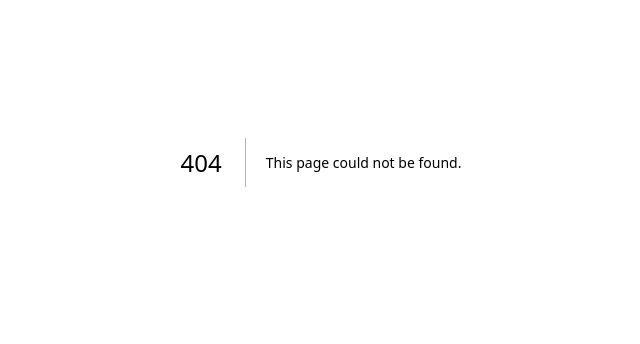
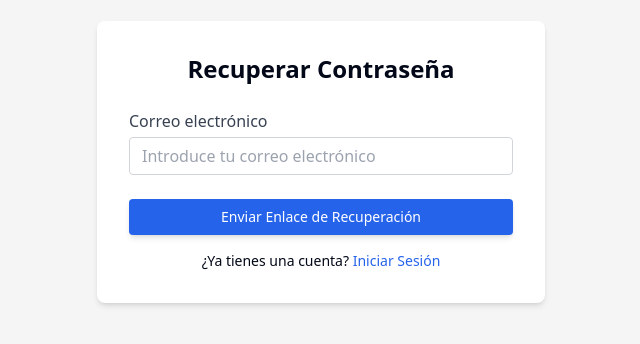
Before and after one commit to WilliamCipriani/talentfinder1, a Next.js app: page /forgot-password in a window 1280 px wide. Before the commit this address had no page. Shown: the part 238-582 px from the top of the page, without its empty margins (319-959 px from the left). Built offline with nearby package versions, Linux system fonts and the light colour scheme.

Commit message:
implementado recuperacion de contraseña

```diff
--- a/src/components/JobCard.jsx
+++ b/src/components/JobCard.jsx
@@ -2,7 +2,8 @@
 
 export default function JobCard({ job }) {
   return (
-    <div className="bg-white shadow-4xl rounded-lg p-6 mx-10 m-4 max-w-sm">
+    <div className="bg-white shadow-lg rounded-lg p-6 m-4 w-[450px] h-[400px] flex flex-col justify-between">
+      <div>
         <div className="flex items-center space-x-3 mb-4">
           <div className="bg-gray-300 rounded-full h-10 w-10 flex-shrink-0"></div>
           <div>
@@ -15,9 +16,10 @@
         <p className="text-gray-800 text-sm mb-2">{job.location}</p>
         <p className="text-gray-600 text-sm mb-4 line-clamp-3">{job.description}</p>
         <p className="text-gray-600 text-xs mb-6">hace {job.daysPosted} días</p>
+      </div>
 
       <Link href={`/inicio/${job.id}`}
-        className="bg-blue-500 hover:bg-blue-700 text-white font-bold py-2 px-4 rounded transition duration-300 text-center block">
+        className="bg-blue-500 hover:bg-blue-700 text-white font-bold py-2 px-4 rounded transition duration-300 text-center block mt-auto">
           Aplicar
       </Link>
     </div>
--- /dev/null
+++ b/src/components/Pagination.jsx
@@ -0,0 +1,21 @@
+export default function Pagination({ jobsPerPage, totalJobs, paginate, currentPage }) {
+    const pageNumbers = [];
+
+    for (let i = 1; i <= Math.ceil(totalJobs / jobsPerPage); i++) {
+      pageNumbers.push(i);
+    }
+
+    return (
+      <nav className="my-4">
+        <ul className="flex justify-center">
+          {pageNumbers.map(number => (
+            <li key={number} className={`mx-1 ${currentPage === number ? 'text-blue-600 font-bold' : ''}`}>
+              <a onClick={() => paginate(number)} href="#" className="px-3 py-1 bg-gray-200 rounded hover:bg-gray-400">
+                {number}
+              </a>
+            </li>
+          ))}
+        </ul>
+      </nav>
+    );
+  }
--- /dev/null
+++ b/src/pages/forgot-password/index.jsx
@@ -0,0 +1,72 @@
+import { useState } from 'react';
+import axios from '../../lib/axios';
+import { useRouter } from 'next/router';
+
+export default function ForgotPassword() {
+  const [email, setEmail] = useState('');
+  const [message, setMessage] = useState('');
+  const [error, setError] = useState('');
+  const [loading, setLoading] = useState(false);
+  const router = useRouter();
+
+  const handleForgotPassword = async (e) => {
+    e.preventDefault();
+    setLoading(true);
+    try {
+      // Realiza la solicitud a la API de recuperación de contraseña
+      const response = await axios.post('/auth/forgot-password', { email });
+      setMessage('Hemos enviado un enlace a tu correo para restablecer tu contraseña.');
+      setError('');
+    } catch (err) {
+      setError('No se pudo enviar el enlace de recuperación. Verifica tu correo electrónico.');
+      console.error('Error al solicitar recuperación de contraseña:', err);
+    } finally {
+      setLoading(false); // Desactivar estado de carga
+    }
+  };
+
+  return (
+    <div className="min-h-screen bg-[#f5f5f5] flex flex-col justify-center items-center">
+      <div className="w-full max-w-md bg-white p-8 rounded-lg shadow-md">
+        <h2 className="text-2xl font-bold mb-6 text-center">Recuperar Contraseña</h2>
+        {message && <p className="mb-4 text-green-500">{message}</p>}
+        {error && <p className="mb-4 text-red-500">{error}</p>}
+        <form onSubmit={handleForgotPassword}>
+          <div className="mb-6">
+            <label htmlFor="email" className="block text-gray-700">Correo electrónico</label>
+            <input
+              type="email"
+              value={email}
+              onChange={(e) => setEmail(e.target.value)}
+              className="mt-1 block w-full rounded border border-gray-300 px-3 py-2 leading-5 outline-none focus:border-blue-500 focus:ring focus:ring-blue-200"
+              id="email"
+              placeholder="Introduce tu correo electrónico"
+              required
+            />
+          </div>
+          <div className="text-center">
+            <button
+              type="submit"
+              className="w-full rounded bg-blue-600 px-4 py-2 text-sm font-medium text-white shadow-md transition duration-150 ease-in-out hover:bg-blue-700 focus:outline-none focus:ring-2 focus:ring-blue-500 focus:ring-offset-2"
+            >
+              {loading ? ( // Mostrar spinner mientras está cargando
+                <div className="flex justify-center items-center">
+                  <div className="animate-spin rounded-full h-5 w-5 border-t-2 border-b-2 border-white"></div>
+                  <span className="ml-2">Cargando...</span>
+                </div>
+              ) : (
+                'Enviar Enlace de Recuperación'
+              )}
+            </button>
+          </div>
+        </form>
+        <p className="mt-4 text-center text-sm">
+          ¿Ya tienes una cuenta?{' '}
+          <a href="/" className="text-blue-600 hover:underline">
+            Iniciar Sesión
+          </a>
+        </p>
+      </div>
+    </div>
+  );
+}
--- a/src/pages/index.jsx
+++ b/src/pages/index.jsx
@@ -84,7 +84,7 @@
                     Recuérdame
                   </label>
                 </div>
-                <Link href="#" className="text-sm text-blue-600 hover:underline">
+                <Link href="/forgot-password" className="text-sm text-blue-600 hover:underline">
                   ¿Olvidaste tu contraseña?
                 </Link>
               </div>
--- a/src/pages/inicio/index.jsx
+++ b/src/pages/inicio/index.jsx
@@ -3,6 +3,7 @@
 import SearchJob from "@/components/SearchJob";
 import JobCard from "@/components/JobCard";
 import Header from "@/components/Header";
+import Pagination from "@/components/Pagination"
 import { useUser } from '@/context/userContext';
 import axios from '../../lib/axios';
 
@@ -15,6 +16,10 @@
   const [error, setError] = useState(null);
   const { user, setUser } = useUser();
 
+  // Paginación
+  const [currentPage, setCurrentPage] = useState(1);
+  const jobsPerPage = 4; // Mostrar 4 trabajos por página
+
   useEffect(() => {
     const userData = localStorage.getItem('user');
     if (userData) {
@@ -23,9 +28,10 @@
 
     const fetchJobs = async () => {
       try {
-        const response = await axios.get('/jobs/jobs'); // Usa tu instancia de Axios
-        setJobs(response.data);
-        setFilteredJobs(response.data);
+        const response = await axios.get('/jobs/jobs');
+        const sortedJobs = response.data.sort((a, b) => new Date(b.created_at) - new Date(a.created_at));
+        setJobs(sortedJobs);
+        setFilteredJobs(sortedJobs);
         setLoading(false);
       } catch (err) {
         setError(err.message);
@@ -40,6 +46,7 @@
     setSearchTerm(term);
     setJobType(type);
     filterJobs(term, type);
+    setCurrentPage(1); // Reiniciar a la primera página cuando se realice una búsqueda
   };
 
   const filterJobs = (term, type) => {
@@ -60,6 +67,14 @@
     setFilteredJobs(filtered);
   };
 
+  // Obtener los trabajos de la página actual
+  const indexOfLastJob = currentPage * jobsPerPage;
+  const indexOfFirstJob = indexOfLastJob - jobsPerPage;
+  const currentJobs = filteredJobs.slice(indexOfFirstJob, indexOfLastJob);
+
+  // Cambiar de página
+  const paginate = (pageNumber) => setCurrentPage(pageNumber);
+
   if (loading) return <p>Cargando trabajos...</p>;
   if (error) return <p>Error al cargar trabajos: {error}</p>;
 
@@ -73,11 +88,20 @@
       />
       <Layout>
         <SearchJob onSearch={handleSearch} />
-        <div className="flex justify-center items-center flex-wrap m-4">
-          {filteredJobs.map((job, index) => (
+        <div className="grid grid-cols-1 md:grid-cols-2 lg:grid-cols-2 xl:grid-cols-2 gap-6 m-4 justify-items-center">
+          {currentJobs.map((job, index) => (
             <JobCard key={index} job={job} jobId={index} />
           ))}
         </div>
+
+        {filteredJobs.length > jobsPerPage && (
+          <Pagination
+            jobsPerPage={jobsPerPage}
+            totalJobs={filteredJobs.length}
+            paginate={paginate}
+            currentPage={currentPage}
+          />
+        )}
       </Layout>
     </>
   );
--- /dev/null
+++ b/src/pages/reset-password/[token].jsx
@@ -0,0 +1,67 @@
+import { useState } from 'react';
+import axios from '../../lib/axios';
+import { useRouter } from 'next/router';
+
+export default function ResetPassword() {
+  const [newPassword, setNewPassword] = useState('');
+  const [message, setMessage] = useState('');
+  const [error, setError] = useState('');
+  const router = useRouter();
+  const [loading, setLoading] = useState(false);
+  const { token } = router.query; // Obtenemos el token de la URL
+
+  const handleResetPassword = async (e) => {
+    e.preventDefault();
+    setLoading(true);
+    try {
+      // Realiza la solicitud a la API para restablecer la contraseña
+      const response = await axios.post(`/auth/reset-password/${token}`, { newPassword });
+      setMessage('Tu contraseña ha sido restablecida exitosamente.');
+      setError('');
+    } catch (err) {
+      setError('No se pudo restablecer la contraseña. Inténtalo nuevamente.');
+      console.error('Error al restablecer la contraseña:', err);
+    } finally {
+      setLoading(false); // Desactivar estado de carga
+    }
+  };
+
+  return (
+    <div className="min-h-screen bg-[#f5f5f5] flex flex-col justify-center items-center">
+      <div className="w-full max-w-md bg-white p-8 rounded-lg shadow-md">
+        <h2 className="text-2xl font-bold mb-6 text-center">Restablecer Contraseña</h2>
+        {message && <p className="mb-4 text-green-500">{message}</p>}
+        {error && <p className="mb-4 text-red-500">{error}</p>}
+        <form onSubmit={handleResetPassword}>
+          <div className="mb-6">
+            <label htmlFor="newPassword" className="block text-gray-700">Nueva Contraseña</label>
+            <input
+              type="password"
+              value={newPassword}
+              onChange={(e) => setNewPassword(e.target.value)}
+              className="mt-1 block w-full rounded border border-gray-300 px-3 py-2 leading-5 outline-none focus:border-blue-500 focus:ring focus:ring-blue-200"
+              id="newPassword"
+              placeholder="Introduce tu nueva contraseña"
+              required
+            />
+          </div>
+          <div className="text-center">
+            <button
+              type="submit"
+              className="w-full rounded bg-blue-600 px-4 py-2 text-sm font-medium text-white shadow-md transition duration-150 ease-in-out hover:bg-blue-700 focus:outline-none focus:ring-2 focus:ring-blue-500 focus:ring-offset-2"
+            >
+              {loading ? ( // Mostrar spinner mientras está cargando
+                <div className="flex justify-center items-center">
+                  <div className="animate-spin rounded-full h-5 w-5 border-t-2 border-b-2 border-white"></div>
+                  <span className="ml-2">Cargando...</span>
+                </div>
+              ) : (
+                'Restablecer Contraseña'
+              )}
+            </button>
+          </div>
+        </form>
+      </div>
+    </div>
+  );
+}
```
Lines whose indentation alone changed are shown as unchanged.
